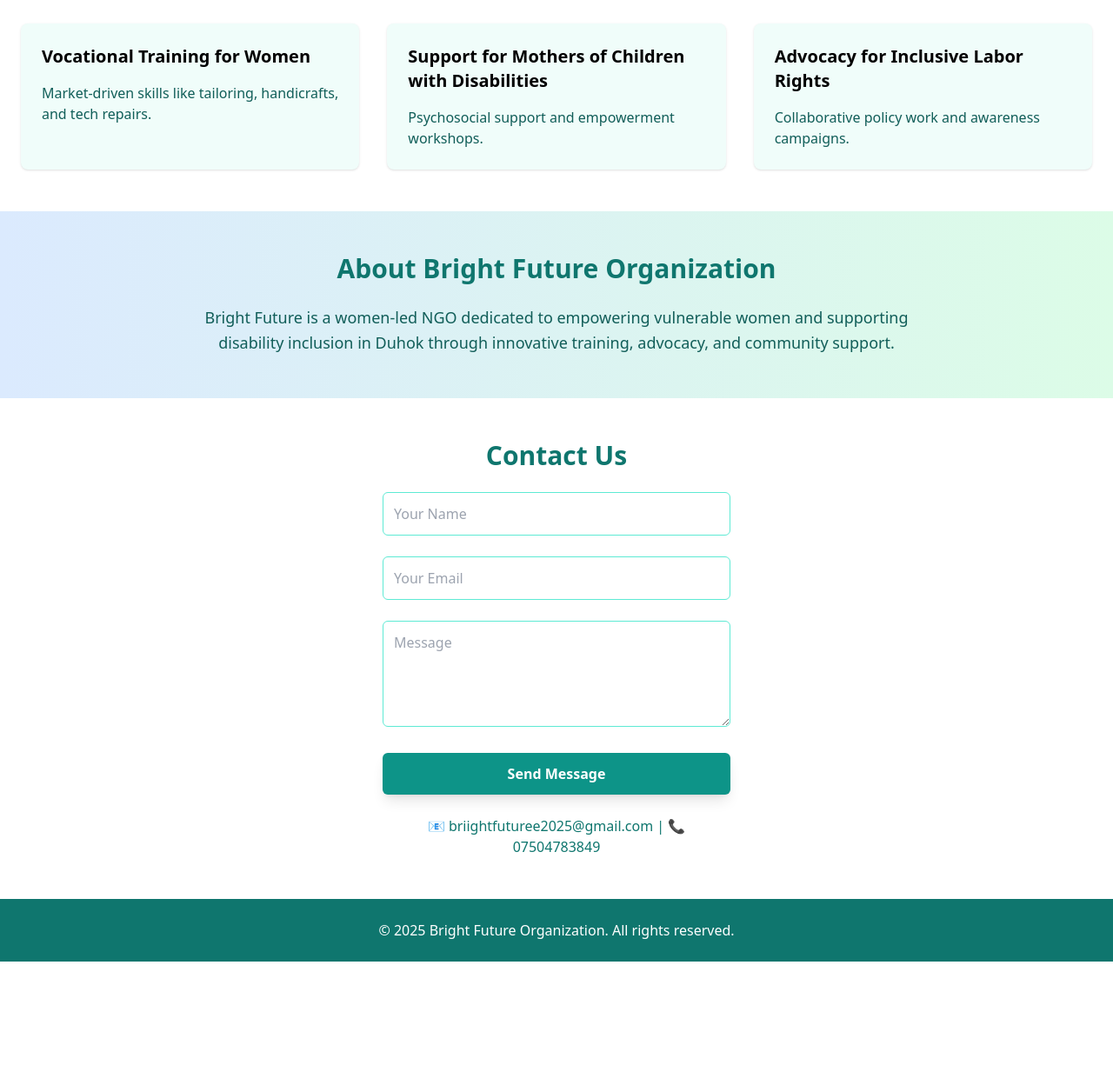
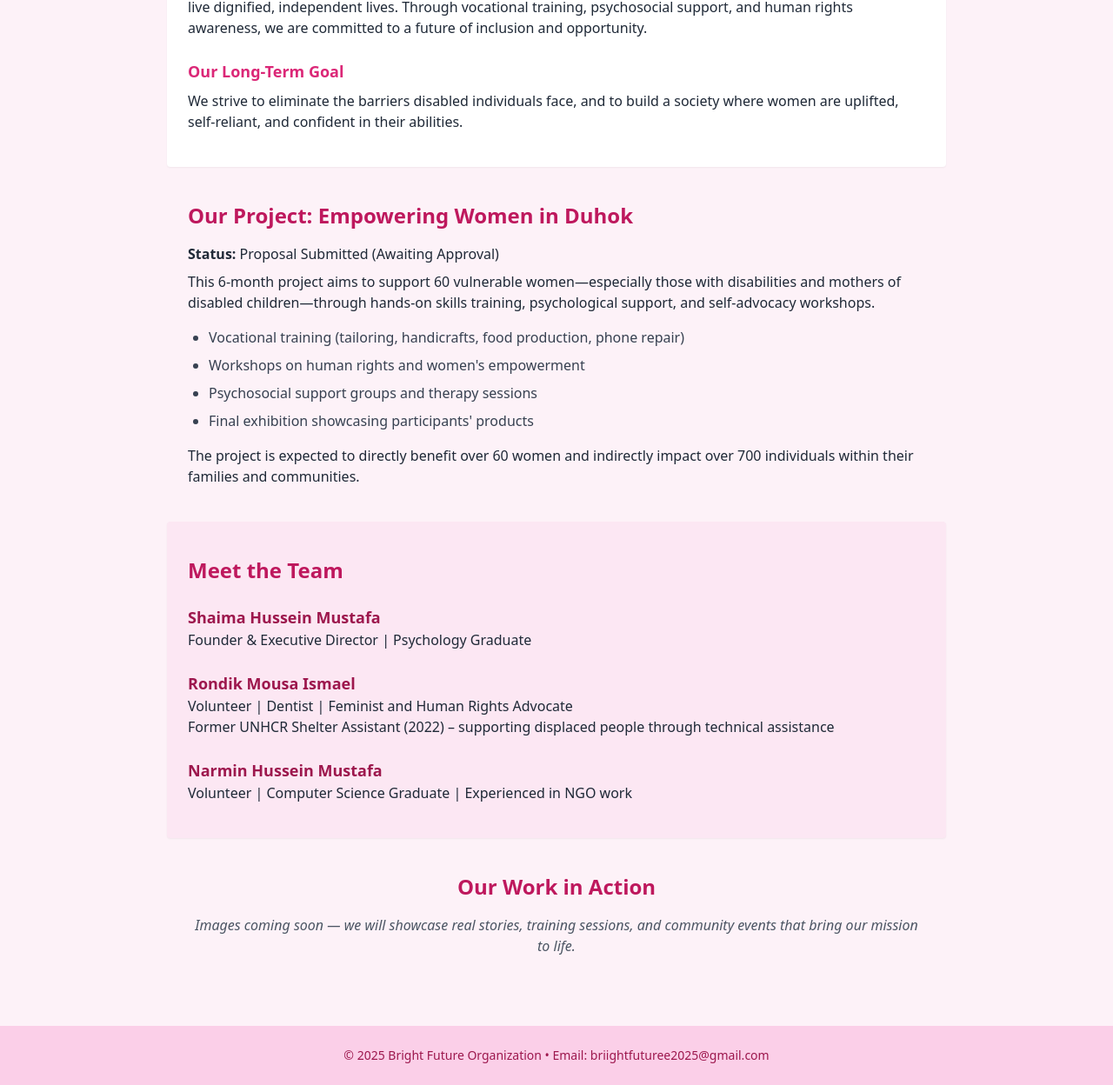
Before and after one commit to rondikmousa/brightfutureorg.github.io, a plain HTML site: page index.html in a window 1280 px wide. Shown: the part 649-1897 px from the top of the page at 87% size. Before the commit the page ends 1755 px from the top, so only its background shows below. Drawn offline with nearby package versions, Linux system fonts and the light colour scheme.

Commit message:
Update index.html
updated site

```diff
--- a/index.html
+++ b/index.html
@@ -2,96 +2,83 @@
 <html lang="en">
 <head>
 <meta charset="UTF-8" />
-<meta name="viewport" content="width=device-width, initial-scale=1" />
+<meta name="viewport" content="width=device-width, initial-scale=1.0"/>
 <title>Bright Future Organization</title>
 <script src="https://cdn.tailwindcss.com"></script>
 </head>
-<body class="bg-gradient-to-r from-blue-100 to-green-100 min-h-screen flex flex-col">
+<body class="bg-pink-50 text-gray-800">
 
 <!-- Header -->
-<header class="bg-white shadow-md py-6">
-<div class="container mx-auto px-6 flex justify-between items-center">
+<header class="bg-pink-200 text-center py-8 px-4">
+<img src="brightfuture-logo.jpg" alt="Bright Future Logo" class="mx-auto w-32 mb-4">
+<h1 class="text-3xl font-bold text-pink-800">Bright Future Organization</h1>
+<p class="text-lg mt-2">Empowering Women and Supporting Disabilities in Duhok, Iraq</p>
+<a href="https://www.paypal.com/donate" target="_blank" class="inline-block mt-4 bg-pink-600 text-white px-6 py-2 rounded hover:bg-pink-700 transition">
+Donate
+</a>
+</header>
 
-<!-- Logo and Name -->
-<div class="flex items-center space-x-4">
-<img src="brightfuture-logo.jpg" class="h-24 w-auto">
-<span class="text-2xl sm:text-3xl font-bold text-teal-700">
-Bright Future Organization
-</span>
+<!-- Founder -->
+<section class="max-w-4xl mx-auto py-10 px-6">
+<h2 class="text-2xl font-semibold text-pink-700 mb-4">About the Founder</h2>
+<p>Shaima Hussein Mustafa, a psychologist and a mother to a child with autism, founded Bright Future Organization with the aim to uplift women and families with disabilities in Duhok. Her personal journey drives the mission to create safe spaces, offer empowerment, and build opportunities for those often left behind.</p>
+</section>
+
+<!-- Mission -->
+<section class="bg-white max-w-4xl mx-auto py-10 px-6 shadow-sm rounded">
+<h2 class="text-2xl font-semibold text-pink-700 mb-4">Our Mission</h2>
+<p>We aim to empower women and individuals with disabilities by providing them the tools and support needed to live dignified, independent lives. Through vocational training, psychosocial support, and human rights awareness, we are committed to a future of inclusion and opportunity.</p>
+
+<h3 class="text-lg font-semibold mt-6 mb-2 text-pink-600">Our Long-Term Goal</h3>
+<p>We strive to eliminate the barriers disabled individuals face, and to build a society where women are uplifted, self-reliant, and confident in their abilities.</p>
+</section>
+
+<!-- Project -->
+<section class="max-w-4xl mx-auto py-10 px-6">
+<h2 class="text-2xl font-semibold text-pink-700 mb-4">Our Project: Empowering Women in Duhok</h2>
+<p class="mb-2"><strong>Status:</strong> Proposal Submitted (Awaiting Approval)</p>
+<p class="mb-4">This 6-month project aims to support 60 vulnerable women—especially those with disabilities and mothers of disabled children—through hands-on skills training, psychological support, and self-advocacy workshops.</p>
+
+<ul class="list-disc ml-6 text-gray-700 space-y-2">
+<li>Vocational training (tailoring, handicrafts, food production, phone repair)</li>
+<li>Workshops on human rights and women's empowerment</li>
+<li>Psychosocial support groups and therapy sessions</li>
+<li>Final exhibition showcasing participants' products</li>
+</ul>
+
+<p class="mt-4">The project is expected to directly benefit over 60 women and indirectly impact over 700 individuals within their families and communities.</p>
+</section>
+
+<!-- Team -->
+<section class="bg-pink-100 max-w-4xl mx-auto py-10 px-6 rounded shadow-sm">
+<h2 class="text-2xl font-semibold text-pink-700 mb-6">Meet the Team</h2>
+
+<div class="mb-6">
+<h3 class="text-lg font-semibold text-pink-800">Shaima Hussein Mustafa</h3>
+<p>Founder & Executive Director | Psychology Graduate</p>
 </div>
 
-<!-- Navigation -->
-<nav>
-<ul class="flex space-x-6 text-teal-600 font-semibold">
-<li><a href="#programs" class="hover:text-teal-900">Programs</a></li>
-<li><a href="#about" class="hover:text-teal-900">About Us</a></li>
-<li><a href="#contact" class="hover:text-teal-900">Contact</a></li>
-</ul>
-</nav>
+<div class="mb-6">
+<h3 class="text-lg font-semibold text-pink-800">Rondik Mousa Ismael</h3>
+<p>Volunteer | Dentist | Feminist and Human Rights Advocate</p>
+<p>Former UNHCR Shelter Assistant (2022) – supporting displaced people through technical assistance</p>
 </div>
-</header>
 
-<!-- Hero Section -->
-<section class="flex-grow container mx-auto px-6 py-16 text-center">
-<h2 class="text-5xl font-extrabold text-teal-800 mb-6 leading-tight">
-Empowering Women & Supporting Disabilities in Duhok-Iraq
-</h2>
-<p class="text-lg text-teal-700 max-w-xl mx-auto mb-8">
-Vocational training, psychosocial support, and advocacy for a brighter future.
-</p>
-<a href="#contact" class="inline-block bg-teal-600 hover:bg-teal-700 text-white font-semibold px-8 py-3 rounded-md shadow-lg transition">
-Join Us
-</a>
-</section>
-
-<!-- Programs -->
-<section id="programs" class="bg-white py-12">
-<div class="container mx-auto px-6">
-<h3 class="text-3xl font-bold text-teal-700 mb-10 text-center">Our Programs</h3>
-<div class="grid grid-cols-1 md:grid-cols-3 gap-8">
-<div class="bg-teal-50 p-6 rounded-lg shadow hover:shadow-lg transition">
-<h4 class="text-xl font-semibold mb-4">Vocational Training for Women</h4>
-<p class="text-teal-800">Market-driven skills like tailoring, handicrafts, and tech repairs.</p>
-</div>
-<div class="bg-teal-50 p-6 rounded-lg shadow hover:shadow-lg transition">
-<h4 class="text-xl font-semibold mb-4">Support for Mothers of Children with Disabilities</h4>
-<p class="text-teal-800">Psychosocial support and empowerment workshops.</p>
-</div>
-<div class="bg-teal-50 p-6 rounded-lg shadow hover:shadow-lg transition">
-<h4 class="text-xl font-semibold mb-4">Advocacy for Inclusive Labor Rights</h4>
-<p class="text-teal-800">Collaborative policy work and awareness campaigns.</p>
-</div>
-</div>
+<div>
+<h3 class="text-lg font-semibold text-pink-800">Narmin Hussein Mustafa</h3>
+<p>Volunteer | Computer Science Graduate | Experienced in NGO work</p>
 </div>
 </section>
 
-<!-- About Us -->
-<section id="about" class="py-12 container mx-auto px-6 max-w-4xl text-center">
-<h3 class="text-3xl font-bold text-teal-700 mb-6">About Bright Future Organization</h3>
-<p class="text-teal-800 text-lg leading-relaxed">
-Bright Future is a women-led NGO dedicated to empowering vulnerable women and supporting disability inclusion in Duhok through innovative training, advocacy, and community support.
-</p>
-</section>
-
-<!-- Contact -->
-<section id="contact" class="bg-white py-12">
-<div class="container mx-auto px-6 max-w-md">
-<h3 class="text-3xl font-bold text-teal-700 mb-6 text-center">Contact Us</h3>
-<form class="space-y-6">
-<input type="text" placeholder="Your Name" required class="w-full p-3 border border-teal-300 rounded-md focus:outline-none focus:ring-2 focus:ring-teal-600" />
-<input type="email" placeholder="Your Email" required class="w-full p-3 border border-teal-300 rounded-md focus:outline-none focus:ring-2 focus:ring-teal-600" />
-<textarea placeholder="Message" rows="4" required class="w-full p-3 border border-teal-300 rounded-md focus:outline-none focus:ring-2 focus:ring-teal-600"></textarea>
-<button type="submit" class="w-full bg-teal-600 hover:bg-teal-700 text-white font-semibold py-3 rounded-md transition shadow-lg">
-Send Message
-</button>
-</form>
-<p class="text-center text-teal-700 mt-6">📧 briightfuturee2025@gmail.com | 📞 07504783849</p>
-</div>
+<!-- Gallery Placeholder -->
+<section class="max-w-4xl mx-auto py-10 px-6 text-center">
+<h2 class="text-2xl font-semibold text-pink-700 mb-4">Our Work in Action</h2>
+<p class="italic text-gray-600">Images coming soon — we will showcase real stories, training sessions, and community events that bring our mission to life.</p>
 </section>
 
 <!-- Footer -->
-<footer class="bg-teal-700 text-white py-6 text-center">
-&copy; 2025 Bright Future Organization. All rights reserved.
+<footer class="bg-pink-200 text-center py-6 mt-10 text-sm text-pink-800">
+&copy; 2025 Bright Future Organization • Email: briightfuturee2025@gmail.com
 </footer>
 
 </body>
```
